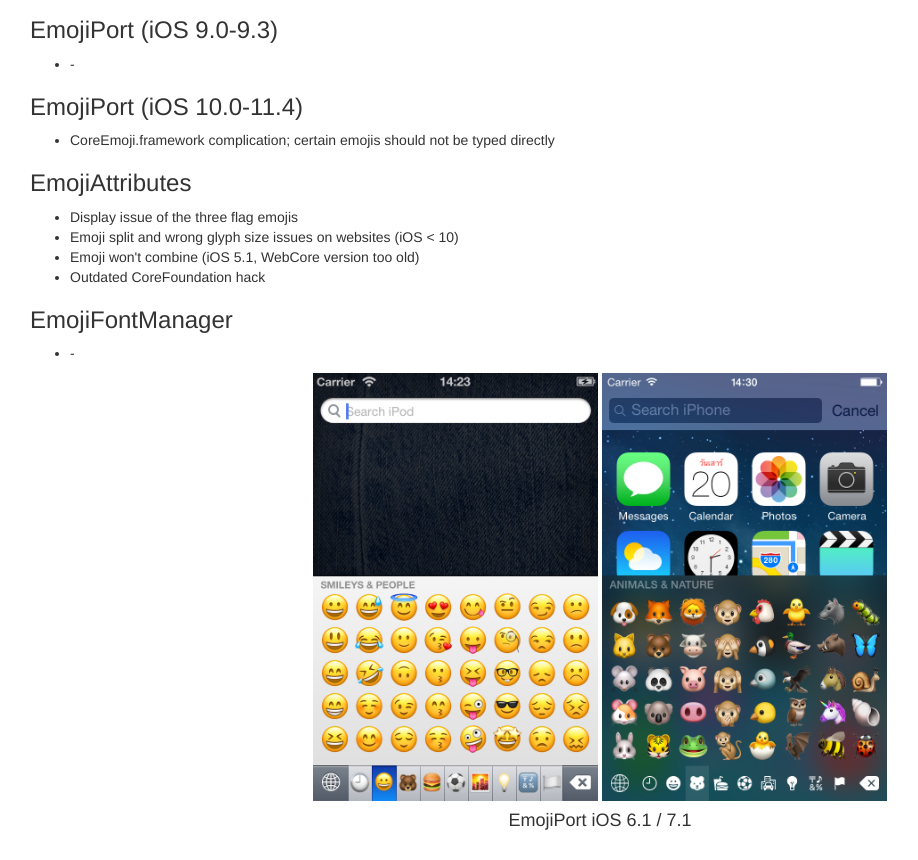
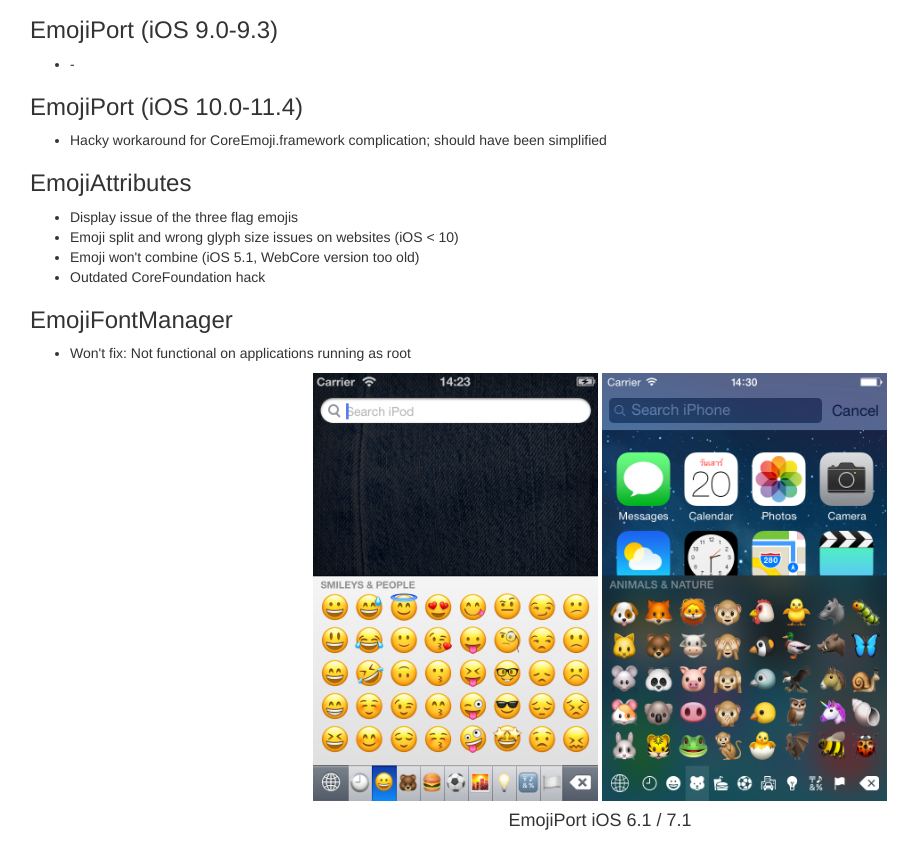
Before and after one commit to xquqr/PoomSmart.github.io, a plain HTML site: page repo/emoji10.html in a window 1280 px wide. Shown: the part 4147-5007 px from the top of the page, without its empty margins (40-958 px from the left). Drawn offline with nearby package versions, Linux system fonts and the light colour scheme.

Commit message:
Updated.

```diff
--- a/repo/emoji10.html
+++ b/repo/emoji10.html
@@ -478,7 +478,7 @@
 				</ul>
 				<h3>EmojiPort (iOS 10.0-11.4)</h3>
 				<ul>
-					<li>CoreEmoji.framework complication; certain emojis should not be typed directly</li>
+					<li>Hacky workaround for CoreEmoji.framework complication; should have been simplified</li>
 				</ul>
 				<h3>EmojiAttributes</h3>
 				<ul>
@@ -489,7 +489,7 @@
 				</ul>
 				<h3>EmojiFontManager</h3>
 				<ul>
-					<li>-</li>
+					<li>Won't fix: Not functional on applications running as root</li>
 				</ul>
 			</div>
 		</div>
```
Also changed, not shown: 4 other files.
